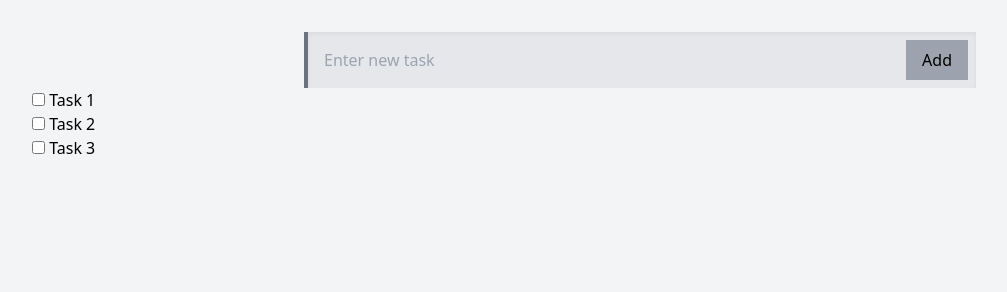
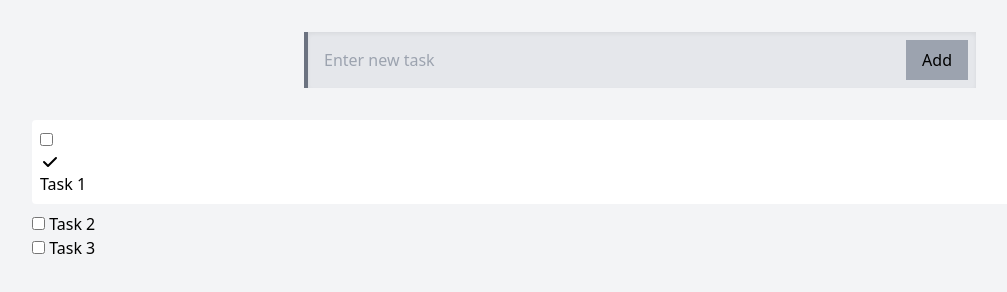
Before and after one commit to Thithuha/Taski.app, a plain HTML site: page index.html in a window 1280 px wide. Shown: the whole page, without its empty margins (0-1007 px from the left). Drawn offline with nearby package versions, Linux system fonts and the light colour scheme.

Commit message:
added svg checkbox for Task

```diff
--- a/index.html
+++ b/index.html
@@ -16,10 +16,13 @@
     </div>
   </div>
 
-  <ul>
-    <li>
+  <ul class="mt-8">
+    <li class="bg-white p-2 mb-2 rounded">
       <input type="checkbox" name="task" id="">
-      Task 1
+        <svg xmlns="http://www.w3.org/2000/svg" class="h-5 w-5" viewBox="0 0 20 20" fill="currentColor">
+          <path fill-rule="evenodd" d="M16.707 5.293a1 1 0 010 1.414l-8 8a1 1 0 01-1.414 0l-4-4a1 1 0 011.414-1.414L8 12.586l7.293-7.293a1 1 0 011.414 0z" clip-rule="evenodd" />
+        </svg>
+        Task 1
     </li>
     <li>
       <input type="checkbox" name="task" id="">
```
